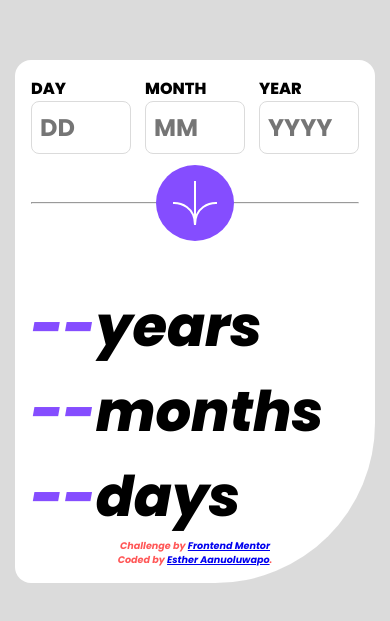
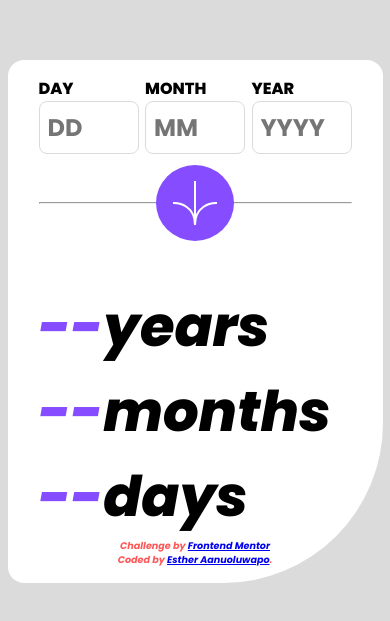
Before and after one commit to queenaanu/Aanu-Age-calculator, a plain HTML site: page index.html in a window 390 px wide. Shown: the part 101-722 px from the top of the page. Drawn offline with Linux system fonts and the light colour scheme.

Commit message:
Update style.css

```diff
--- a/style.css
+++ b/style.css
@@ -115,7 +115,9 @@ small {
 
 @media screen and (max-width:600px) {
     .card {
-        width: 360px;
+        width: 375px;
+        padding-left: 15px;
+        padding-right: 15px;
     }
     .container {
         padding: 1rem;
```
